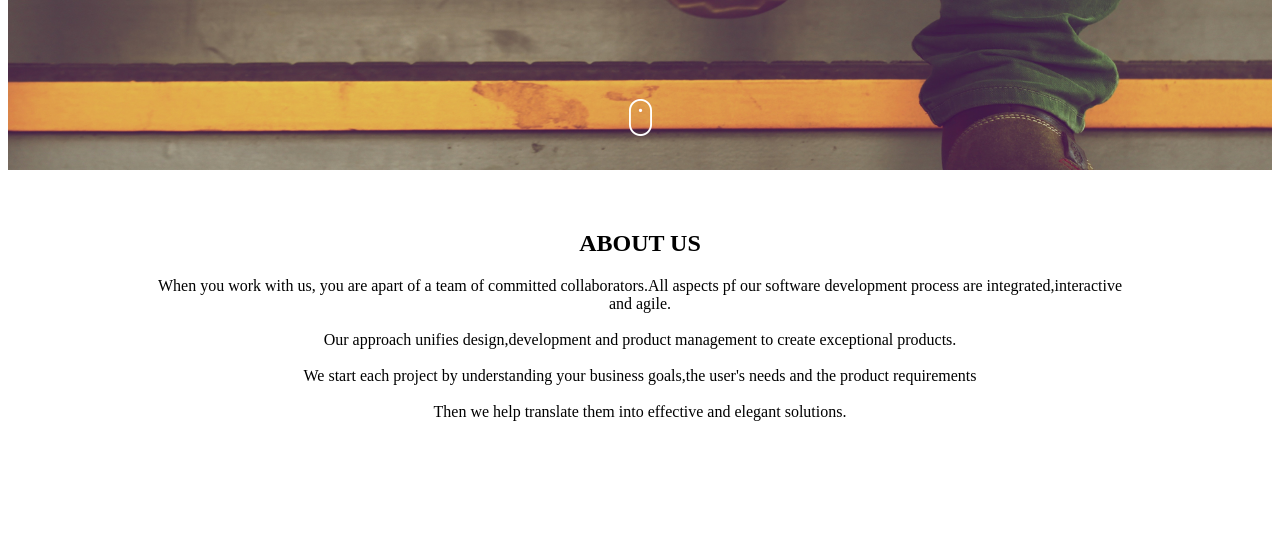
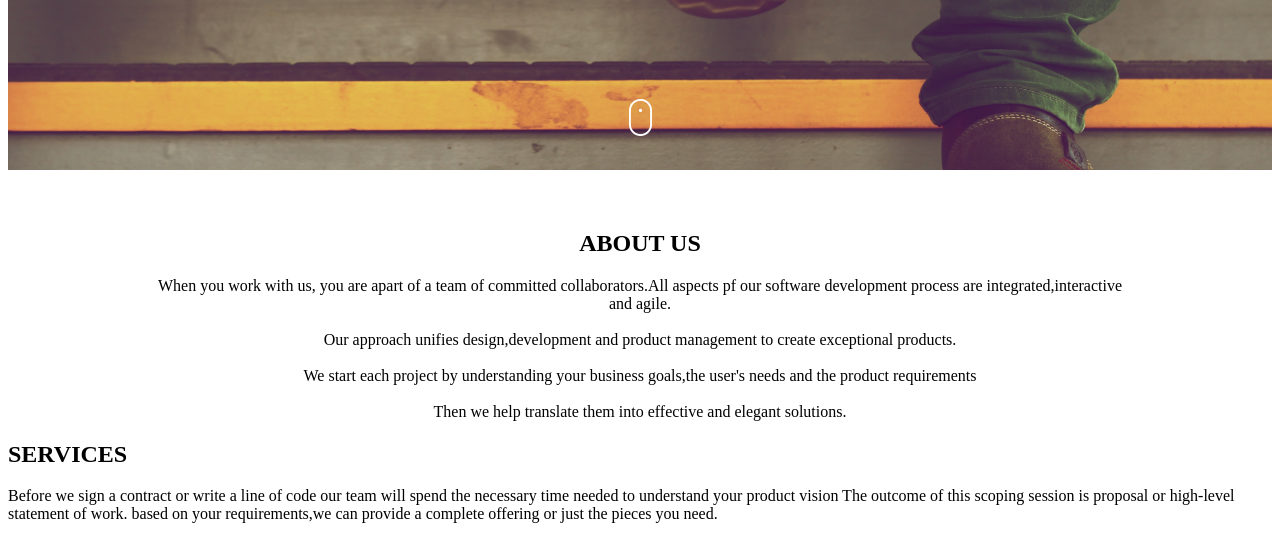
Before and after one commit to mfannick/week3-project, a plain HTML site: page index.html in a window 1280 px wide. Shown: the part 262-801 px from the top of the page. Drawn offline with Linux system fonts and the light colour scheme.

Commit message:
adding heading and paragraph in the services section html

```diff
--- a/index.html
+++ b/index.html
@@ -38,8 +38,13 @@
 
 
 <!--------------------------------------Section2-Services----------------------------------->
-        <section>
-
+        <section class="services1">
+           <h2>SERVICES</h2>
+           <p>Before we sign a contract or write a line of code our team will spend the
+              necessary time needed to understand your product vision The outcome of this
+              scoping session is proposal or high-level statement of work. based on your
+              requirements,we can provide a complete offering or just the pieces you need.
+           </p>
         </section>
 <!----------------------------------End of Section2-Services-------------------------------->
 
```
